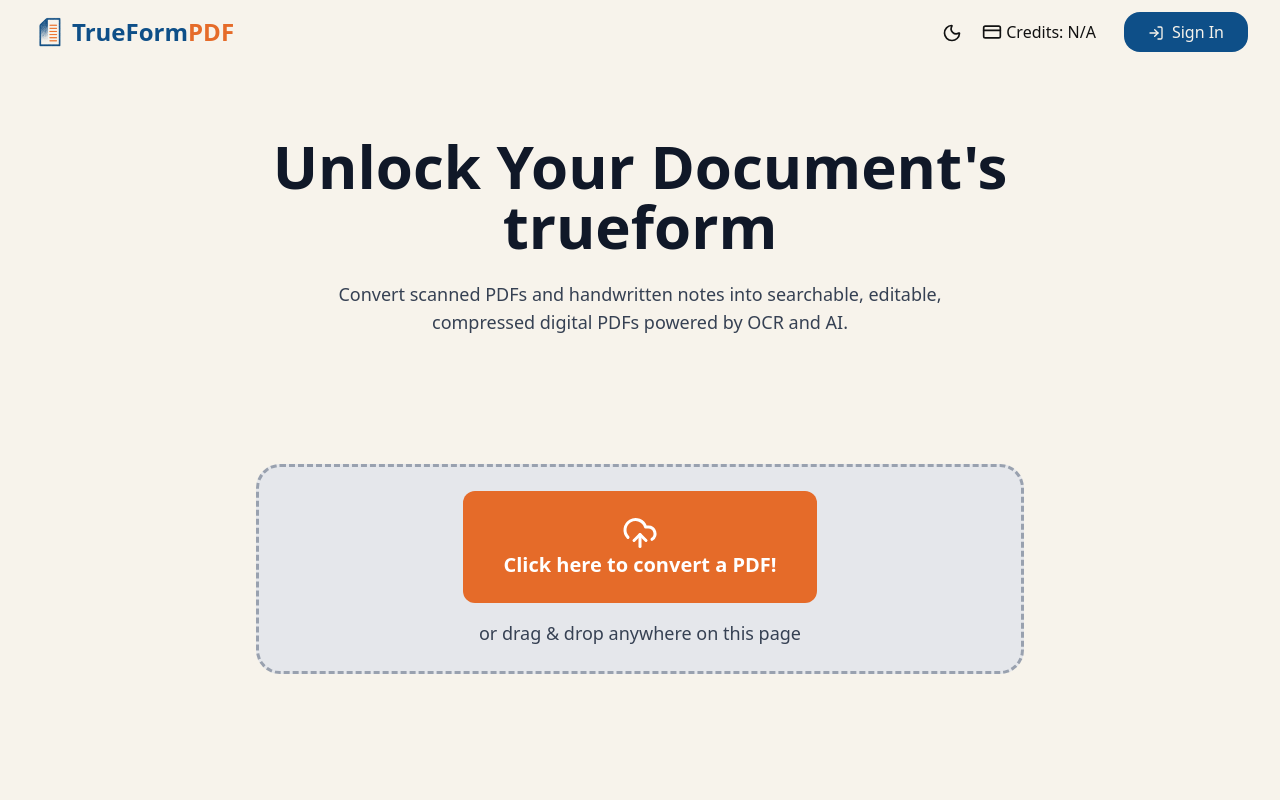
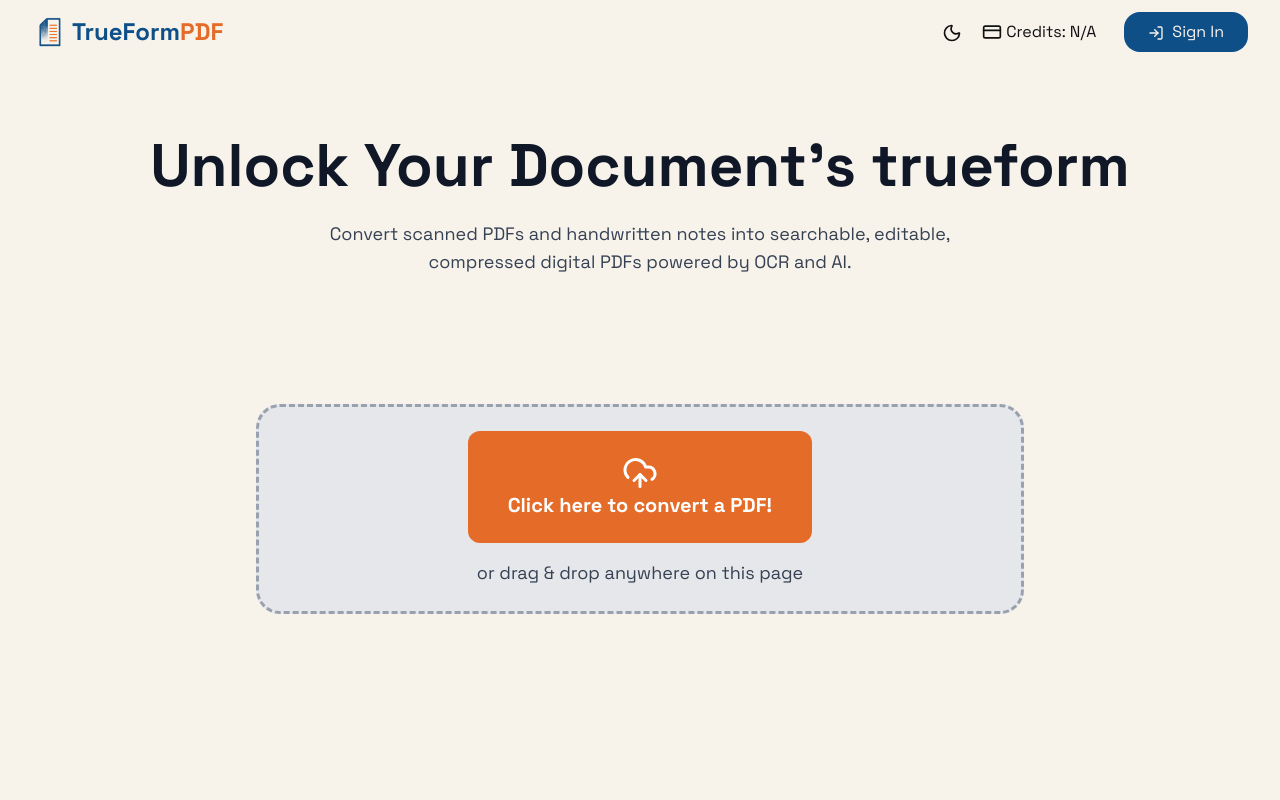
Before and after one commit to Abdelrahman776/trueform-pdf-frontend, a React (Vite) app: page / in a window 1280 px wide. Shown: the top 800 px of the page. Built offline with nearby package versions, Linux system fonts and the light colour scheme.

Commit message:
style(ui): add Space Grotesk font

```diff
--- a/index.html
+++ b/index.html
@@ -9,6 +9,10 @@
 <link rel="icon" type="image/png" sizes="16x16" href="/favicon-16x16.png">
 <link rel="manifest" href="/site.webmanifest">
     <title>TrueForm PDF Scanned pdf convertor</title>
+
+    <link rel="preconnect" href="https://fonts.googleapis.com">
+<link rel="preconnect" href="https://fonts.gstatic.com" crossorigin>
+<link href="https://fonts.googleapis.com/css2?family=Space+Grotesk:wght@300..700&display=swap" rel="stylesheet">
   </head>
   <body>
     <div id="root"></div>
--- a/src/index.css
+++ b/src/index.css
@@ -12,6 +12,9 @@
 
 
 
+
 *{
-    font-family: system-ui, -apple-system,  sans-serif;
+    font-family:"Space Grotesk", system-ui, -apple-system,  sans-serif;
+
+
 }
```
